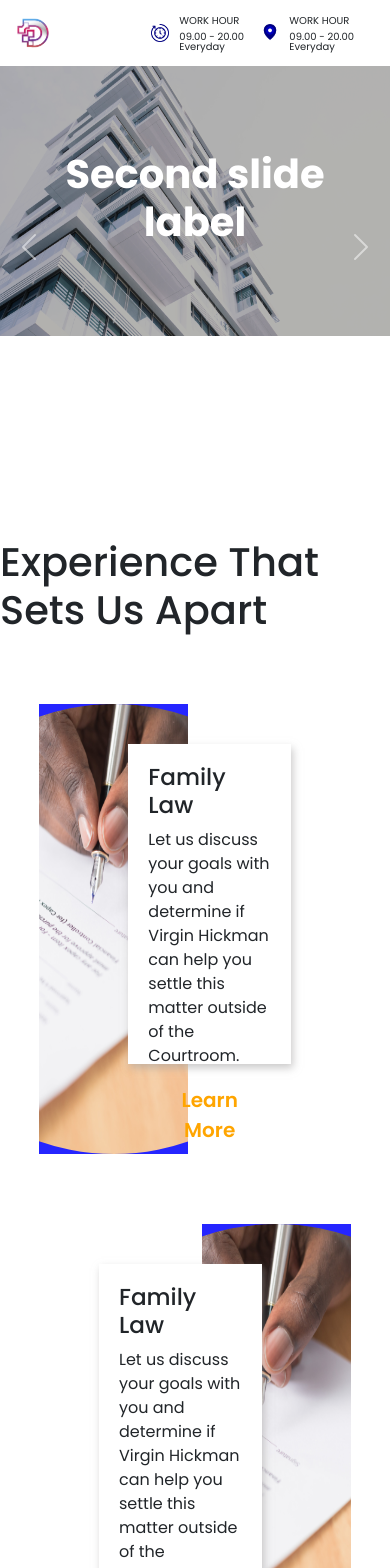
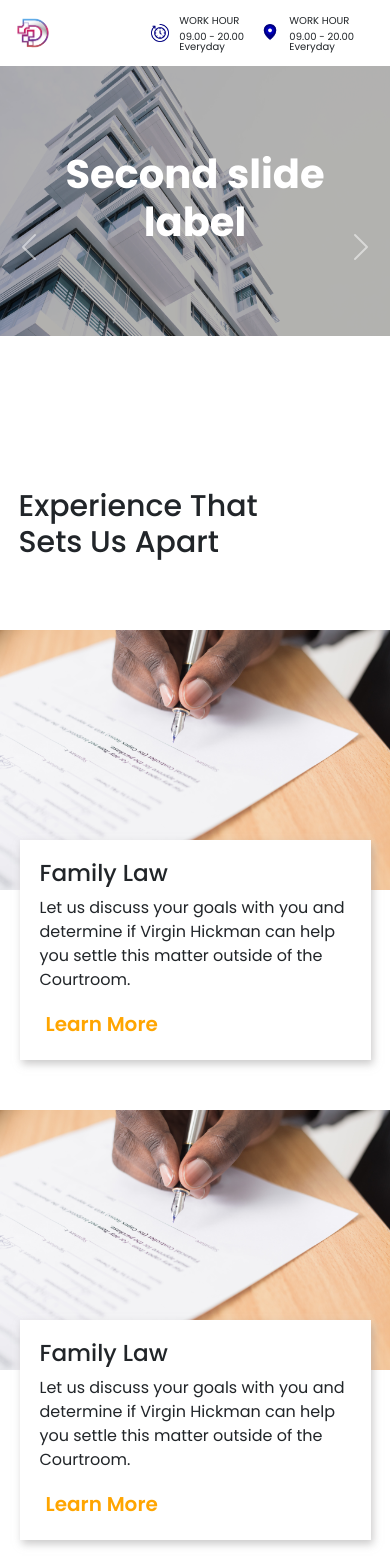
Before and after one commit to khoirulhudaa/law-project, a Next.js app: page / in a window 390 px wide. Shown: the top 1568 px of the page. Built offline with nearby package versions, Linux system fonts and the light colour scheme.

Commit message:
responsive

```diff
--- a/pages/index.js
+++ b/pages/index.js
@@ -126,7 +126,7 @@ export default function Home() {
               <button className={s.btnLaw}>Learn More</button>
             </div>
           </div>
-          <div className={s.cardMenu}>
+          <div className={s.cardMenu} id={s.cardMenu1}>
             <div className={s.cardMenuRight} id={s.right1}>
               <h3>Family Law</h3>
               <p>Let us discuss your goals with you and determine if Virgin Hickman can help you settle this matter outside of the Courtroom.</p>
@@ -146,7 +146,7 @@ export default function Home() {
               <button className={s.btnLaw}>Learn More</button>
             </div>
           </div>
-          <div className={s.cardMenu}>
+          <div className={s.cardMenu} id={s.cardMenu2}>
             <div className={s.cardMenuRight} id={s.right2}>
               <h3>Family Law</h3>
               <p>Let us discuss your goals with you and determine if Virgin Hickman can help you settle this matter outside of the Courtroom.</p>
@@ -166,7 +166,7 @@ export default function Home() {
               <button className={s.btnLaw}>Learn More</button>
             </div>
           </div>
-          <div className={s.cardMenu}>
+          <div className={s.cardMenu} id={s.cardMenu3}>
             <div className={s.cardMenuRight} id={s.right3}>
               <h3>Family Law</h3>
               <p>Let us discuss your goals with you and determine if Virgin Hickman can help you settle this matter outside of the Courtroom.</p>
@@ -186,7 +186,7 @@ export default function Home() {
               <button className={s.btnLaw}>Learn More</button>
             </div>
           </div>
-          <div className={s.cardMenu}>
+          <div className={s.cardMenu} id={s.cardMenu4}>
             <div className={s.cardMenuRight} id={s.right4}>
               <h3>Family Law</h3>
               <p>Let us discuss your goals with you and determine if Virgin Hickman can help you settle this matter outside of the Courtroom.</p>
--- a/styles/Home.module.css
+++ b/styles/Home.module.css
@@ -692,22 +692,28 @@ li .dropdown {
     display: flex;
     flex-direction: column;
     justify-content: center;
-    padding-top: 50px;
+    padding-top: 0px;
     align-items: center;
   }
 
   .experience h2 {
     margin-top: 30px;
     margin-bottom: 70px;
-    font-size: 40px;
+    font-size: 30px;
+    left: -40px;
+    position: relative;
+    width: 70vw;
   }
 
   .cardMenu {
-    margin-bottom: 70px;
+    margin-bottom: 0px;
     margin-left: auto;
     margin-right: auto;
     display: flex;
-    width: 80vw;
+    flex-direction: column;
+    justify-content: center;
+    align-items: center;
+    width: 100vw;
   }
 
   .cardMenuLeft {
@@ -716,28 +722,32 @@ li .dropdown {
     display: flex;
     justify-content: center;
     align-items: center;
-    height: 450px;
+    height: 260px;
     overflow: hidden;
   }
 
   .cardMenuLeft img {
     width: 450px;
-    height: 450px;
+    height: auto;
     background-position: center;
     background-size: contain;
     background-repeat: no-repeat;
-    border-radius: 88888px;
+    border-radius: 0;
   }
 
   .cardMenuRight {
     background-color: white;
-    width: 500px;
+    width: 90vw;
     position: relative;
-    left: -60px;
+    left: 0px;
     padding: 20px;
-    top: 40px;
-    height: 320px;
+    top: -50px;
+    height: max-content;
     box-shadow: 2px 4px 8px rgba(163, 161, 161, 0.568);
+  }
+
+  #cardMenu1, #cardMenu2, #cardMenu3, #cardMenu4 {
+    flex-direction: column-reverse;
   }
 
   .btnLaw {
@@ -987,21 +997,21 @@ li .dropdown {
 
   #right1 {
     position: relative;
-    left: 60px;
+    left: 0px;
   }
 
   #right2 {
     position: relative;
-    left: 60px;
+    left: 0px;
   }
 
   #right3 {
     position: relative;
-    left: 60px;
+    left: 0px;
   }
 
   #right4 {
     position: relative;
-    left: 60px;
+    left: 0px;
   }
 }
```
